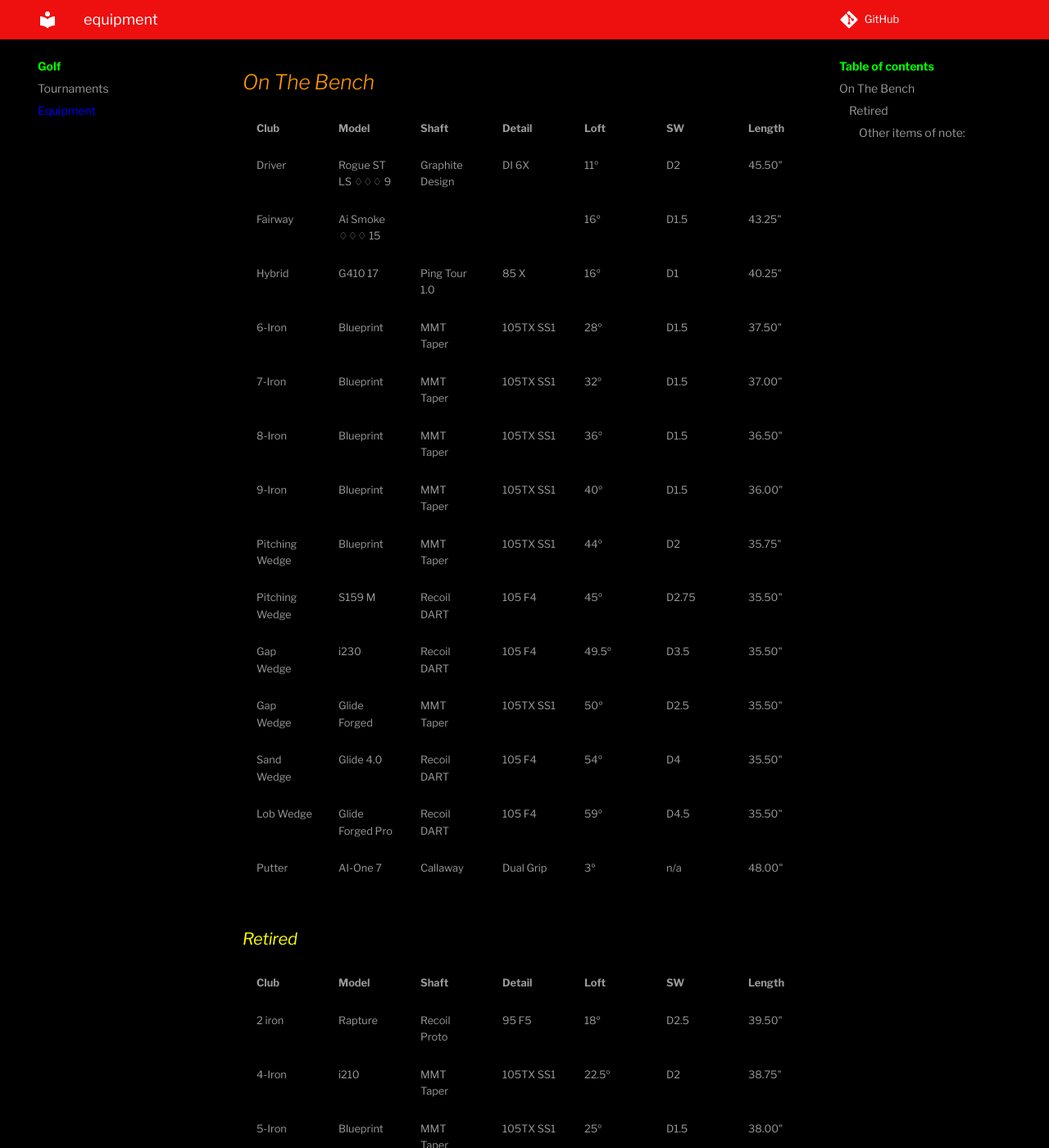
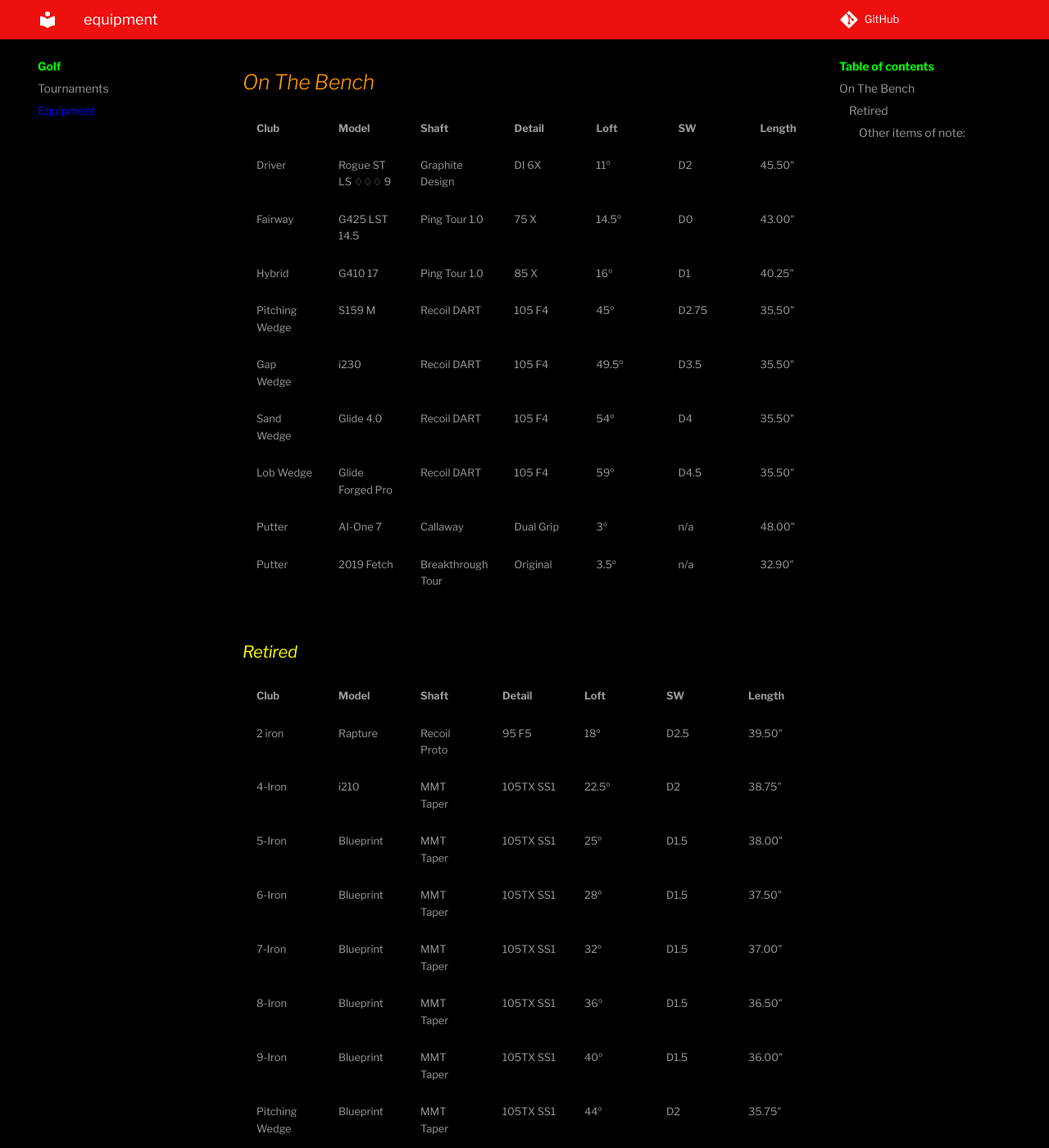
Before and after one commit to matchavez/matchavez.github.io, an MkDocs documentation site: the page built from docs/golf/equipment.md, in a window 1280 px wide and 1400 px high, scrolled down 1027 px. Shown: the whole window at 82% size. Built offline with MkDocs 1.6.1 and Material for MkDocs 9.7.7, drawn with Linux system fonts in a browser that asks for light colours; comment, search, counter and statistics services are not loaded; some of the changed lines change nothing that is shown; some of the changed text lies outside the part shown.

Commit message:
[PUBLISHER] Merge #73

```diff
--- a/docs/golf/equipment.md
+++ b/docs/golf/equipment.md
@@ -7,7 +7,7 @@
 | Club           | Model             | Shaft             | Detail   | Loft  | SW    | Length |
 | -------------- | ----------------- | ----------------- | -------- | ----- | ----- | ------ |
 | Driver         | Ai Smoke Max 10.5 | Graphite Design   | UB 6S    | 11.5º | D2    | 45.50" |
-| Fairway        | G425 LST 14.5     | Ping Tour 1.0     | 75 X     | 14.5º | D0    | 43.00" |
+| Fairway        | Ai Smoke ♢♢♢  15  | Graphite Design   | XC 7S    | 16º   | D1.5  | 43.25" |
 | Hybrid         | G430 19           | Hzrdus Smoke Red  | 80 6.0   | 19º   | D2    | 40.25" |
 | 4-Iron         | i530              | Recoil DART       | 105 F4   | 19º   | D2    | 38.88" |
 | 5-Iron         | i230              | Recoil DART       | 105 F4   | 25º   | D2    | 38.25" |
@@ -25,19 +25,14 @@
 | Club           | Model             | Shaft             | Detail    | Loft  | SW    | Length |
 | -------------- | ----------------- | ----------------- | --------- | ----- | ----- | ------ |
 | Driver         | Rogue ST LS ♢♢♢ 9 | Graphite Design   | DI 6X     | 11º   | D2    | 45.50" |
-| Fairway        | Ai Smoke ♢♢♢  15  |                   |           | 16º   | D1.5  | 43.25" |
+| Fairway        | G425 LST 14.5     | Ping Tour 1.0     | 75 X      | 14.5º | D0    | 43.00" |
 | Hybrid         | G410 17           | Ping Tour 1.0     | 85 X      | 16º   | D1    | 40.25" |
-| 6-Iron         | Blueprint         | MMT Taper         | 105TX SS1 | 28º   | D1.5  | 37.50" |
-| 7-Iron         | Blueprint         | MMT Taper         | 105TX SS1 | 32º   | D1.5  | 37.00" |
-| 8-Iron         | Blueprint         | MMT Taper         | 105TX SS1 | 36º   | D1.5  | 36.50" |
-| 9-Iron         | Blueprint         | MMT Taper         | 105TX SS1 | 40º   | D1.5  | 36.00" |
-| Pitching Wedge | Blueprint         | MMT Taper         | 105TX SS1 | 44º   | D2    | 35.75" |
 | Pitching Wedge | S159 M            | Recoil DART       | 105 F4    | 45º   | D2.75 | 35.50" |
 | Gap Wedge      | i230              | Recoil DART       | 105 F4    | 49.5º | D3.5  | 35.50" |
-| Gap Wedge      | Glide Forged      | MMT Taper         | 105TX SS1 | 50º   | D2.5  | 35.50" |
 | Sand Wedge     | Glide 4.0         | Recoil DART       | 105 F4    | 54º   | D4    | 35.50" |
 | Lob Wedge      | Glide Forged Pro  | Recoil DART       | 105 F4    | 59º   | D4.5  | 35.50" |
 | Putter         | AI-One 7          | Callaway          | Dual Grip | 3º    | n/a   | 48.00" |
+| Putter         | 2019 Fetch        | Breakthrough Tour | Original  | 3.5º  | n/a   | 32.90" |
 
 ### _Retired_
 | Club           | Model        | Shaft        | Detail    | Loft  | SW   | Length |
@@ -45,6 +40,12 @@
 | 2 iron         | Rapture      | Recoil Proto | 95 F5     | 18º   | D2.5 | 39.50" |
 | 4-Iron         | i210         | MMT Taper    | 105TX SS1 | 22.5º | D2   | 38.75" |
 | 5-Iron         | Blueprint    | MMT Taper    | 105TX SS1 | 25º   | D1.5 | 38.00" |
+| 6-Iron         | Blueprint    | MMT Taper    | 105TX SS1 | 28º   | D1.5 | 37.50" |
+| 7-Iron         | Blueprint    | MMT Taper    | 105TX SS1 | 32º   | D1.5 | 37.00" |
+| 8-Iron         | Blueprint    | MMT Taper    | 105TX SS1 | 36º   | D1.5 | 36.50" |
+| 9-Iron         | Blueprint    | MMT Taper    | 105TX SS1 | 40º   | D1.5 | 36.00" |
+| Pitching Wedge | Blueprint    | MMT Taper    | 105TX SS1 | 44º   | D2   | 35.75" |
+| Gap Wedge      | Glide Forged | MMT Taper    | 105TX SS1 | 50º   | D2.5 | 35.50" |
 
 ---
 
```
